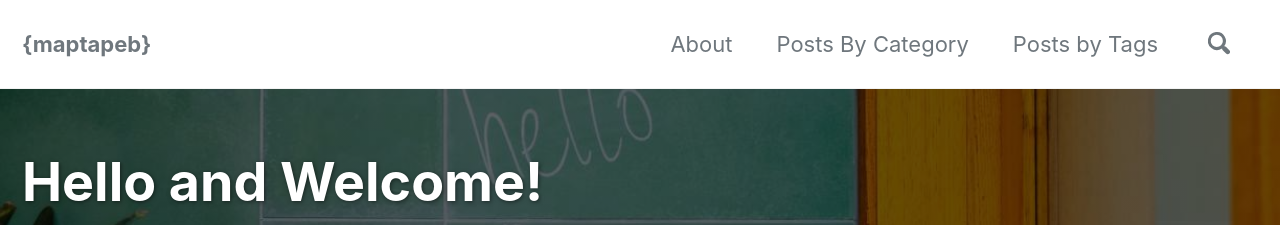
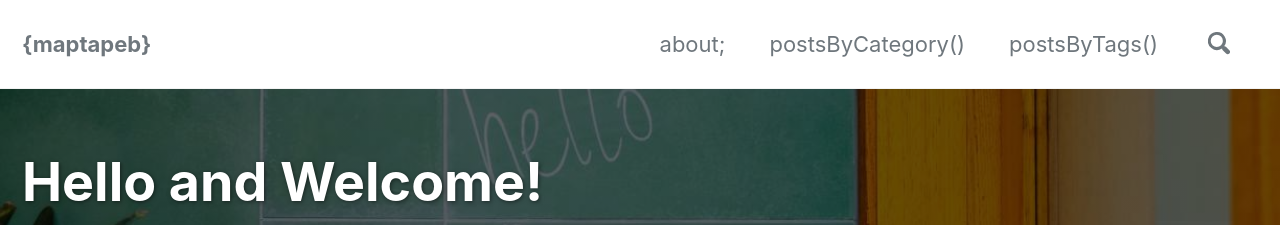
Before and after one commit to pesumca/pesumca.github.io, a Jekyll site: the page built from index.html, in a window 1280 px wide. Shown: the top 225 px of the page. Built offline with Jekyll 4.4.1, drawn with Linux system fonts in a browser that asks for light colours; cached includes are drawn as plain includes; nearby versions of some CDN libraries; the list of posts is cut into pages by our own code.

Commit message:
Change navigation

```diff
--- a/_data/navigation.yml
+++ b/_data/navigation.yml
@@ -1,8 +1,8 @@
 # main links
 main:
-  - title: "About"
+  - title: "about;"
     url: /about/
-  - title: "Posts By Category"
+  - title: "postsByCategory()"
     url: /categories/
-  - title: "Posts by Tags"
+  - title: "postsByTags()"
     url: /tags/
```
